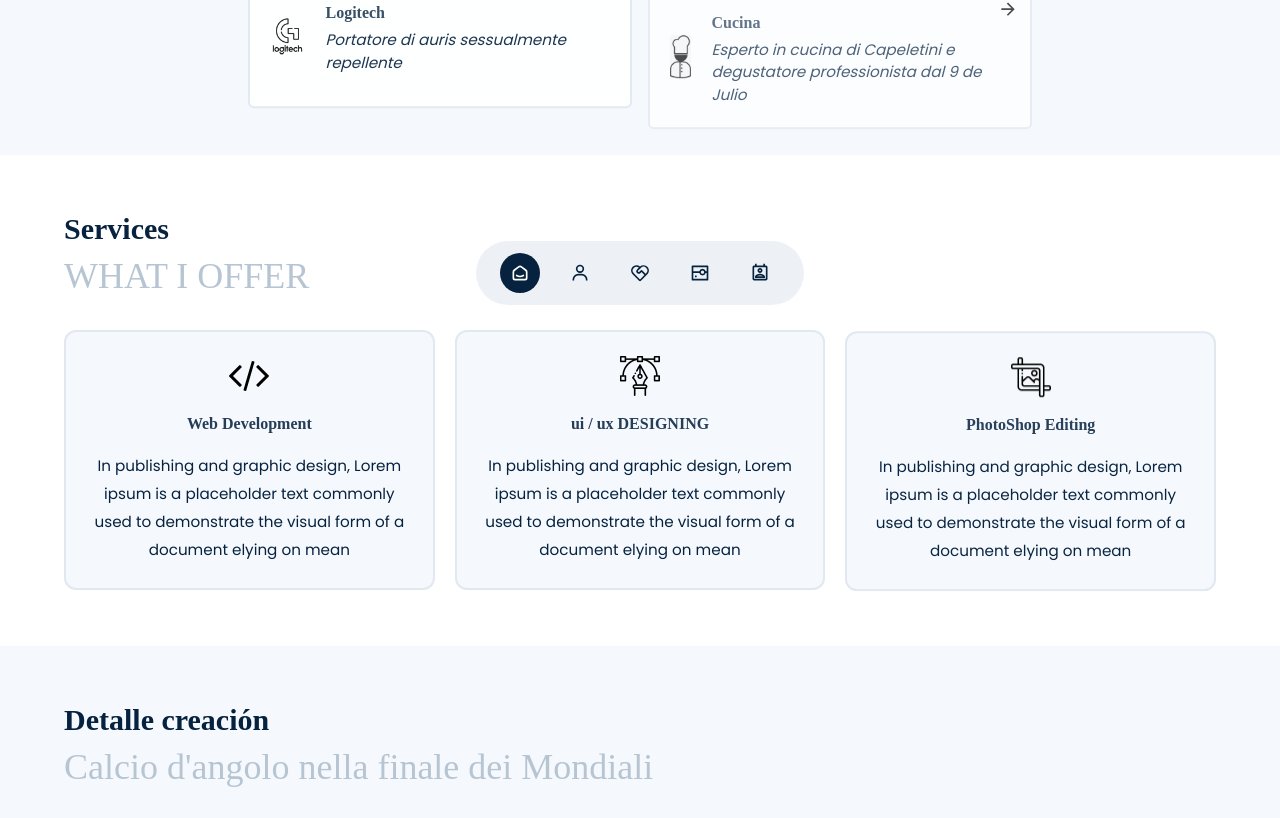
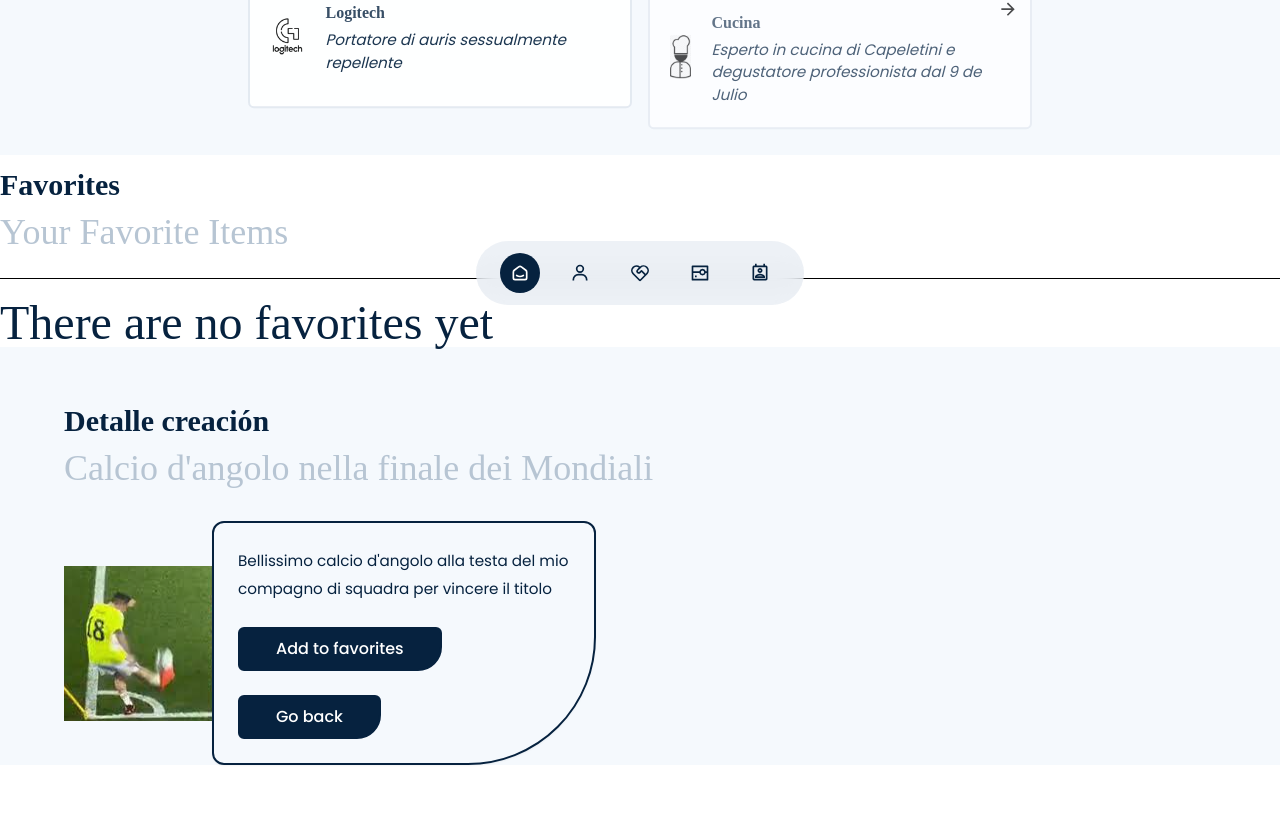
Before and after one commit to tomasavola/TP10, a React (Vite) app: page /project/1 in a window 1280 px wide. Shown: the part 1295-2113 px from the top of the page. Built offline with nearby package versions, Linux system fonts and the light colour scheme; a web font is replaced by a local one.

Commit message:
YA FUNCIONA FAVORITOS (hay que mejorar)

```diff
--- a/package.json
+++ b/package.json
@@ -12,7 +12,9 @@
     "@emailjs/browser": "^3.9.1",
     "aos": "^2.3.4",
     "axios": "^1.5.1",
+    "bootstrap": "^5.3.2",
     "react": "^18.2.0",
+    "react-bootstrap": "^2.9.1",
     "react-dom": "^18.2.0",
     "react-hot-toast": "^2.4.0",
     "react-icons": "^4.6.0",
--- a/src/App.jsx
+++ b/src/App.jsx
@@ -7,7 +7,7 @@ import "aos/dist/aos.css";
 import Navbar from "./Layouts/Navbar";
 import Hero from "./components/Hero";
 import Skills from "./components/Skills";
-import Service from "./components/Services";
+import Favorites from "./components/Favorites";
 import Projects from "./components/Projects";
 import ProjectDetail from "./pages/ProjectDetail";
 import Testimonials from "./components/Testimonials";
@@ -32,7 +32,7 @@ const App = () => {
         <Navbar />
         <Hero />
         <Skills />
-        <Service />
+        <Favorites />
         <Routes>
           <Route path="/" element={<Projects />} />
           {/* Utiliza el parámetro "id" en la ruta */}
--- /dev/null
+++ b/src/components/Favorites.jsx
@@ -0,0 +1,36 @@
+import React, { useContext } from "react";
+import { Container, Row, Col } from "react-bootstrap";
+import { FavoritesContext } from "../context/FavoritesContext";
+
+const Favorites = () => {
+  const { favorites } = useContext(FavoritesContext);
+
+  return (
+    <Container>
+      <Row className="mb-5 mt-3 pt-md-3">
+        <Col lg="8">
+          <h2 className="title" data-aos="fade-down">
+            Favorites
+          </h2>
+          <h4 className="subtitle" data-aos="fade-down">
+            Your Favorite Items
+          </h4>
+          <hr className="t_border my-4 ml-0 text-left" />
+        </Col>
+      </Row>
+      <div className="flex gap-5 justify-between flex-wrap group">
+        {favorites.length !== 0 ? (
+          favorites.map((data, i) => (
+            <div key={i} data-aos="fade-up" data-aos-delay={i * 600}>
+              <h3>{data.titulo}</h3>
+            </div>
+          ))
+        ) : (
+          <h3>There are no favorites yet</h3>
+        )}
+      </div>
+    </Container>
+  );
+};
+
+export default Favorites;
--- a/src/components/Services.jsx
+++ /dev/null
@@ -1,35 +0,0 @@
-import { content } from "../Content";
-
-const Services = () => {
-  const { services } = content;
-  return (
-    <section id="services">
-      <div className="md:container px-5 py-14">
-        <h2 className="title" data-aos="fade-down">
-          {services.title}
-        </h2>
-        <h4 className="subtitle" data-aos="fade-down">
-          {services.subtitle}
-        </h4>
-        <br />
-        <div className="flex gap-5 justify-between flex-wrap group">
-          {services.service_content.map((content, i) => (
-            <div
-              key={i}
-              data-aos="fade-up"
-              data-aos-delay={i * 600}
-              className="min-w-[14rem] duration-300 cursor-pointer border-2 border-slate-200 rounded-xl text-center bg-bg_light_primary p-6 flex-1 group-hover:blur-sm
-              hover:!blur-none"
-            >
-              <img src={content.logo} alt="..." className="mx-auto" />
-              <h6 className="my-3">{content.title}</h6>
-              <p className="leading-7">{content.para}</p>
-            </div>
-          ))}
-        </div>
-      </div>
-    </section>
-  );
-};
-
-export default Services;
--- a/src/pages/ProjectDetail.jsx
+++ b/src/pages/ProjectDetail.jsx
@@ -69,17 +69,7 @@ export default function ProjectDetail() {
               </div>
             </div>
           </div>
-          <div className="mb-5 po_items_ho">
-          {favorites.length !== 0 ? (
-  (favorites.map((data, i) => {
-    return (
-      <h4 key={i}>{data.nombre}</h4>
-    );
-  }))
-) : (
-  <h1>There are no favorites yet</h1>
-)}
-        </div>
+
         </section>
       </>
     );
```
Also changed, not shown: 1 other file (tests, documents, lock files or other folders).
